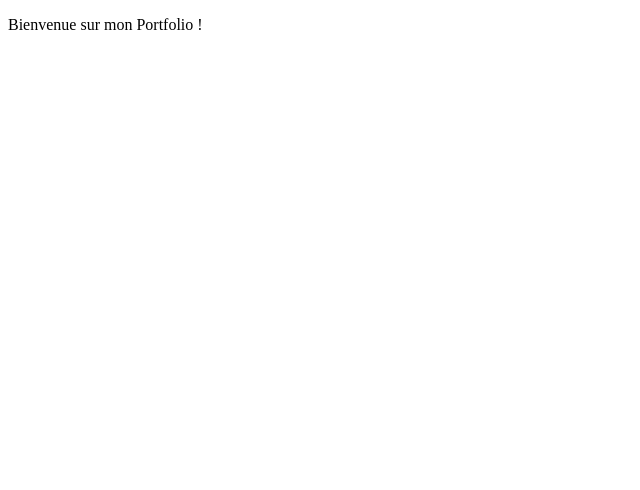
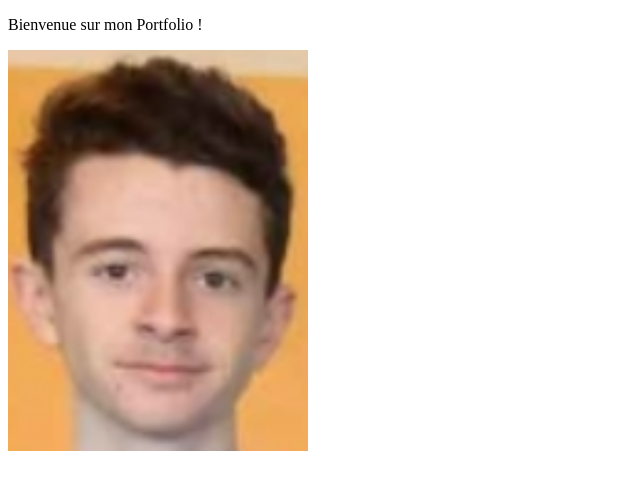
Before and after one commit to Corentin75/portfolio, a plain HTML site: page index.html in a window 1280 px wide. Shown: the whole page, without its empty margins (0-640 px from the left). Drawn offline with Linux system fonts and the light colour scheme.

Commit message:
Test image

```diff
--- a/index.html
+++ b/index.html
@@ -4,5 +4,6 @@
     </head>
     <body>
         <p>Bienvenue sur mon Portfolio !</p>
+        <img src="images/enzo.png" alt="Image d'Enzo" width="300">
     </body>
 </html>
```
Also changed, not shown: images/enzo.png (added).
